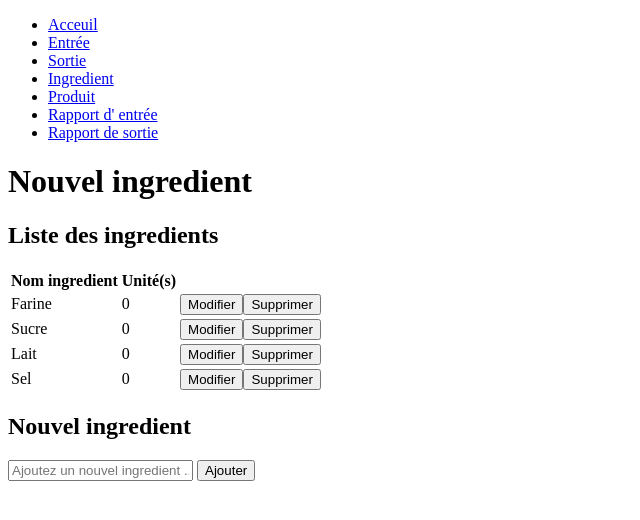
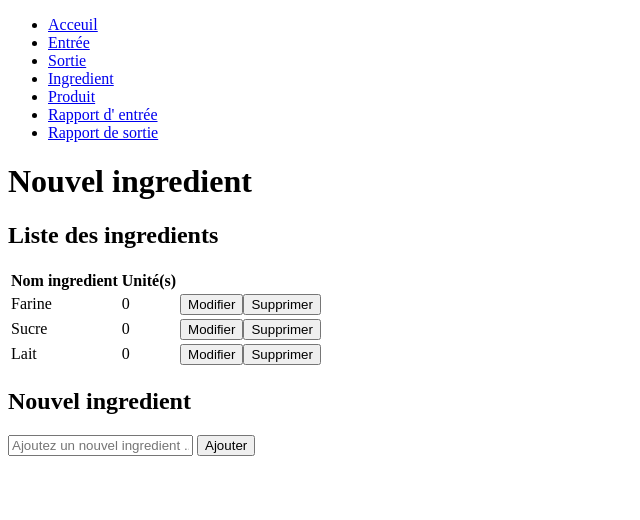
Before and after one commit to tafitahery/ingredients, a React (Create React App) app in the folder frontend/: page /ingredient in a window 1280 px wide. Shown: the top 520 px of the page, without its empty margins (0-640 px from the left). Built offline with nearby package versions, Linux system fonts and the light colour scheme; data requests are answered from the project's data file.

Commit message:
page Ingredient : button delete

```diff
--- a/frontend/src/assets/db.json
+++ b/frontend/src/assets/db.json
@@ -14,11 +14,6 @@
       "name": "Lait",
       "quantity": 0,
       "id": 3
-    },
-    {
-      "name": "Sel",
-      "quantity": 0,
-      "id": 4
     }
   ]
 }
--- a/frontend/src/pages/Ingredient.jsx
+++ b/frontend/src/pages/Ingredient.jsx
@@ -8,10 +8,21 @@ function Ingredient() {
 
   // comportement
   useEffect(() => {
+    getData();
+  }, []);
+
+  const getData = () => {
     axios
       .get('http://localhost:4000/ingredients')
       .then(({ data }) => setIngredients(data));
-  }, [newIngredient]);
+  };
+
+  const handleDelete = (id) => {
+    if (window.confirm('Voulez vous supprimer cet ingredient ?')) {
+      axios.delete('http://localhost:4000/ingredients/' + id);
+      getData();
+    }
+  };
 
   const handleChange = (event) => {
     setNewIngredient(event.target.value);
@@ -24,9 +35,12 @@ function Ingredient() {
       name: newIngredient,
       quantity: 0,
     };
+
     axios
       .post('http://localhost:4000/ingredients', data)
       .then(() => setNewIngredient(''));
+
+    getData();
   };
 
   // affichage (render)
@@ -49,7 +63,9 @@ function Ingredient() {
               <td>{ingredient.quantity}</td>
               <td>
                 <button>Modifier</button>
-                <button>Supprimer</button>
+                <button onClick={() => handleDelete(ingredient.id)}>
+                  Supprimer
+                </button>
               </td>
             </tr>
           ))}
```
